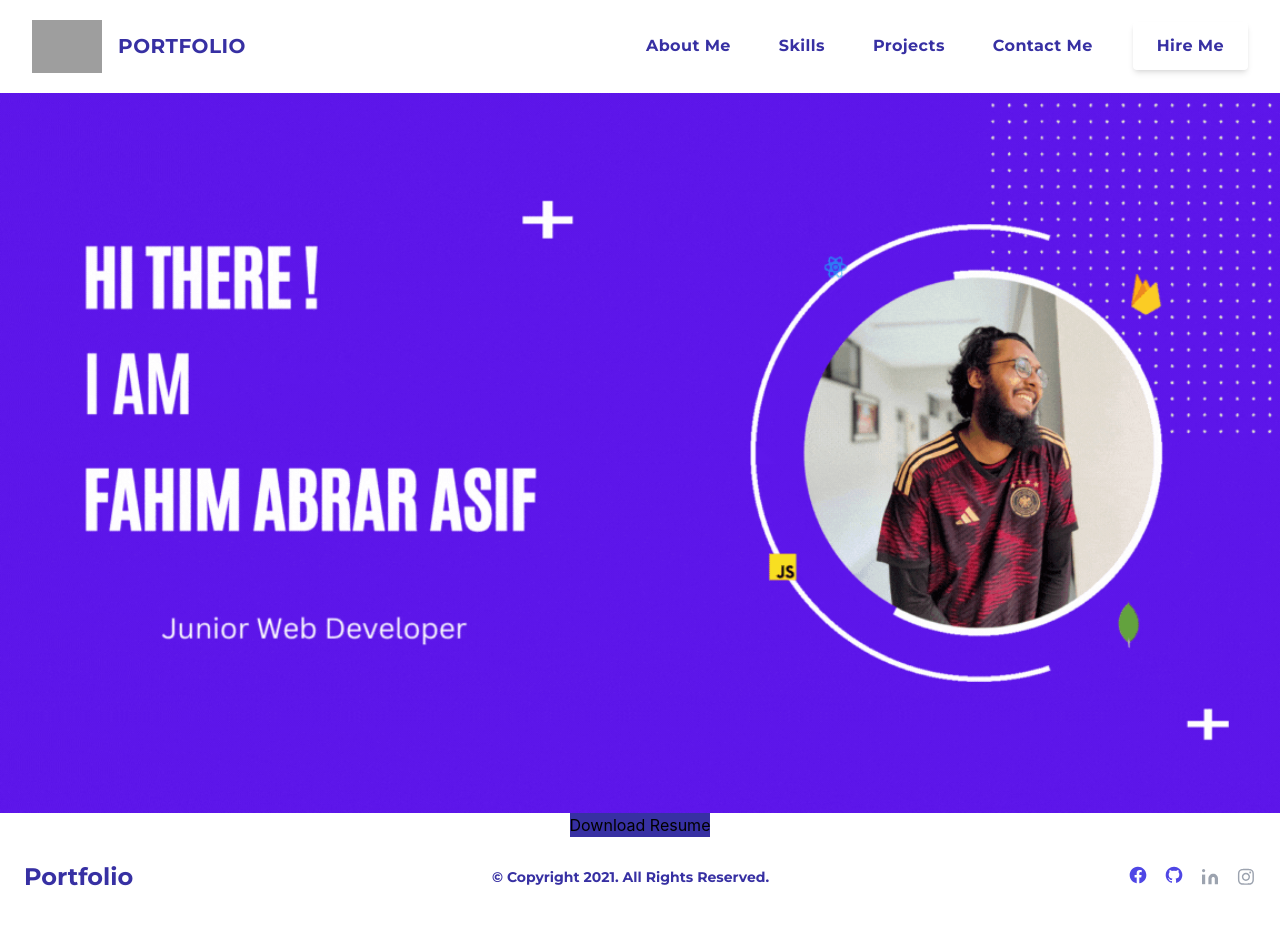
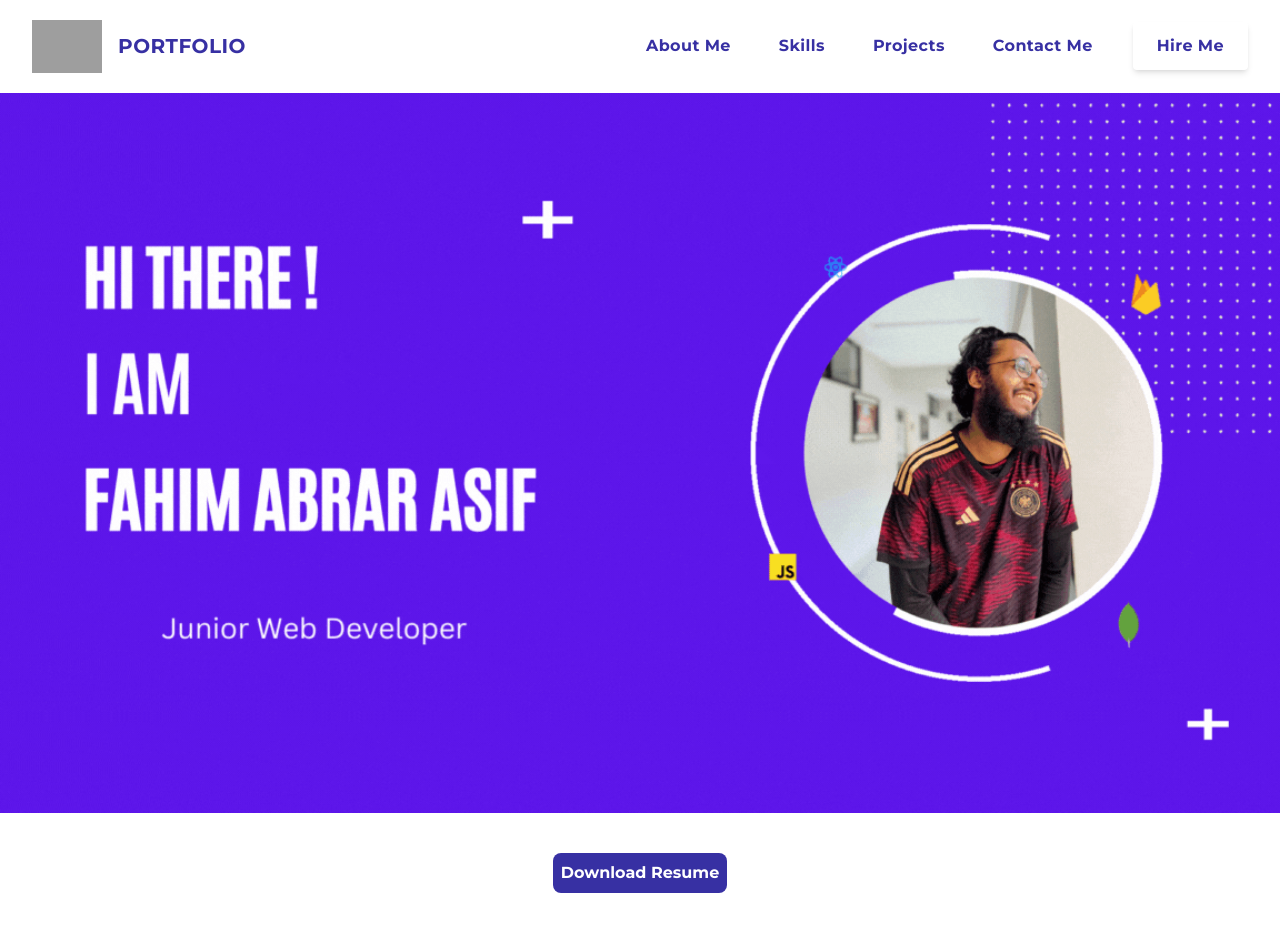
Before and after one commit to abrarasif11/my-portfolio, a React (Create React App) app: page / in a window 1280 px wide. Shown: the top 952 px of the page. Before the commit the page ends 917 px from the top, so only its background shows below. Built offline with nearby package versions, Linux system fonts and the light colour scheme; grey boxes are pictures that could not be loaded.

Commit message:
resume-button-added

```diff
--- a/src/component/Home/Home/Banner/ProfileBanner/ProfileBanner.js
+++ b/src/component/Home/Home/Banner/ProfileBanner/ProfileBanner.js
@@ -4,8 +4,8 @@ const ProfileBanner = () => {
     return (
         <div>
             <img className='w-full' src={profile} alt="" />
-            <div>
-                <a href="https://drive.google.com/file/d/16Bx0B_Ac10n-6jCWIJrozbt_e3MfjEPn/view?usp=sharing"><button className='font-me bg-indigo-800'>Download Resume</button></a>
+            <div className=' mt-10 font-montserrat mb-20'>
+                <a href="https://drive.google.com/file/d/16Bx0B_Ac10n-6jCWIJrozbt_e3MfjEPn/view?usp=sharing"><button className=' text-white px-2 py-2 rounded-lg font-me bg-indigo-800'>Download Resume</button></a>
             </div>
         </div>
     );
```
